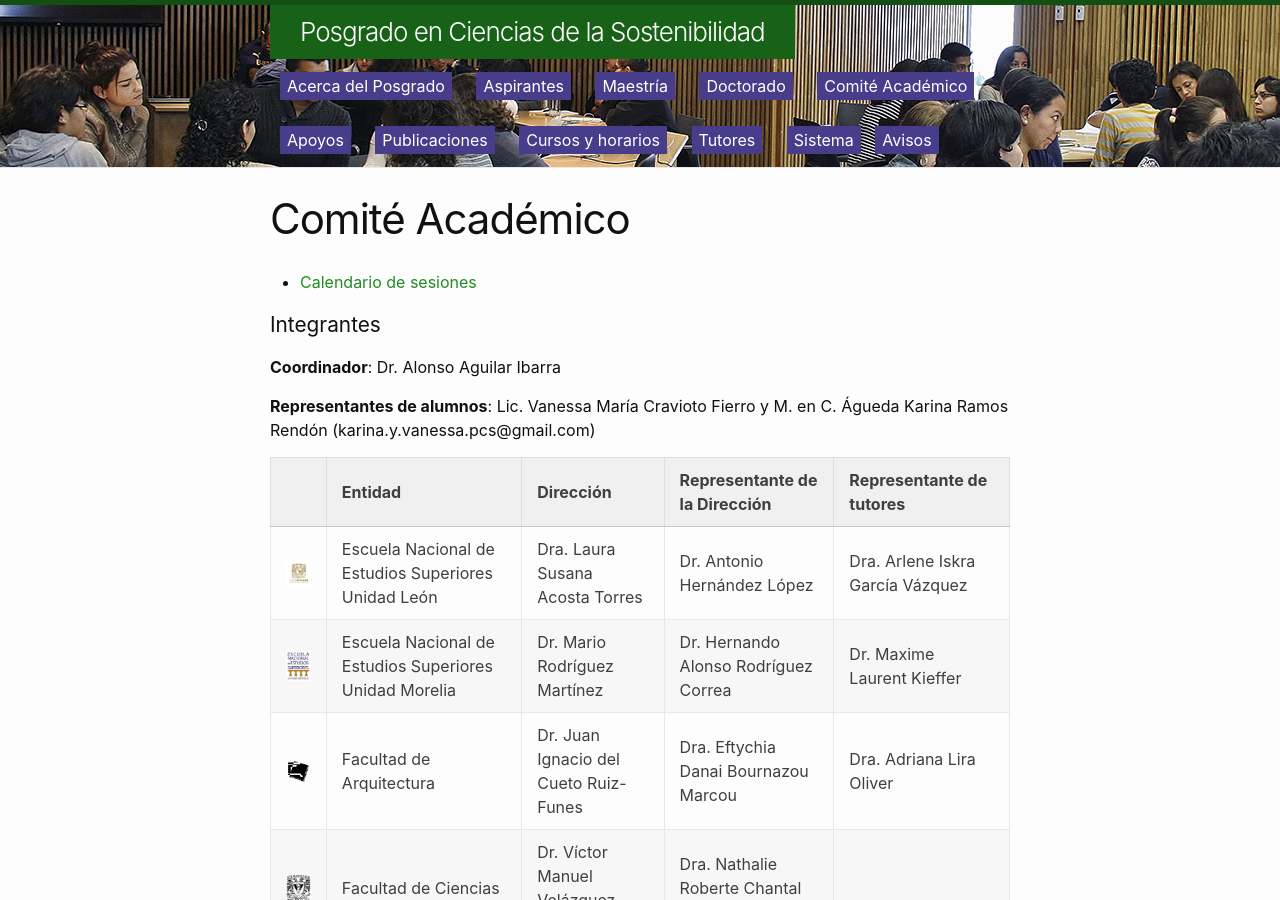
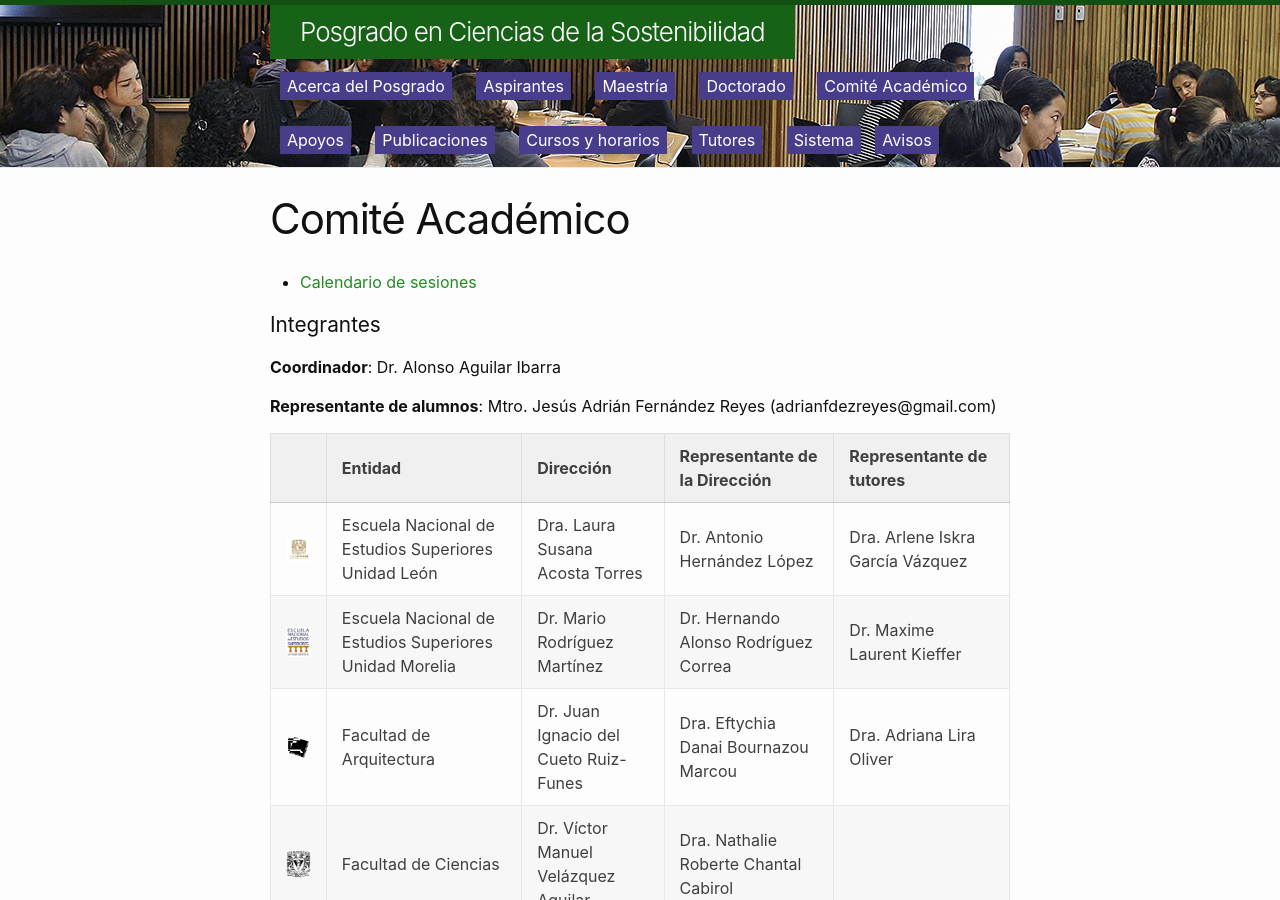
Before and after one commit to pcs-unam/pcs-unam.github.io, a Jekyll site: the page built from 05_comite.md, in a window 1280 px wide and 900 px high. Built offline with Jekyll 4.4.1, drawn with Linux system fonts in a browser that asks for light colours.

Commit message:
Actualización nombre y correo Adrián como representante de alumnos

```diff
--- a/05_comite.md
+++ b/05_comite.md
@@ -15,7 +15,7 @@ menu: true
 
 **Coordinador**: Dr. Alonso Aguilar Ibarra
 
-**Representantes de alumnos**: Lic. Vanessa María Cravioto Fierro y M. en C. Águeda Karina Ramos Rendón (karina.y.vanessa.pcs@gmail.com)
+**Representante de alumnos**: Mtro. Jesús Adrián Fernández Reyes (adrianfdezreyes@gmail.com)
 
 |------------------------------------------------+|+-------------------------------------------------------------------------------------|--------------------------------------|---------------------------------------|-------------------------------|
 |                                                 |Entidad                                                                               |Dirección                       		| Representante de la Dirección         | Representante de tutores      |
```
